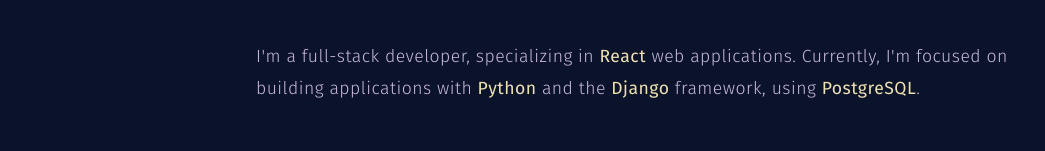
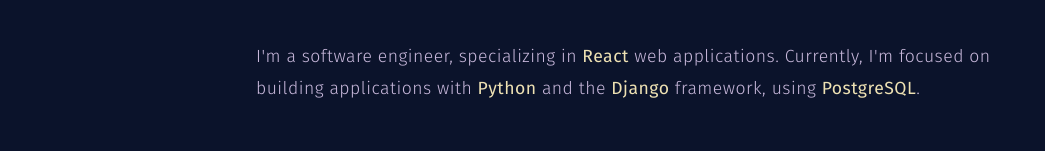
Before and after one commit to eaknott/personal-portfolio, a React (Create React App) app: page / in a window 1280 px wide. Shown: the part 388-539 px from the top of the page, without its empty margins (0-1045 px from the left). Built offline with nearby package versions, Linux system fonts and the light colour scheme.

Commit message:
Edit home page intro

```diff
--- a/src/pages/Home.jsx
+++ b/src/pages/Home.jsx
@@ -4,7 +4,7 @@ function Home() {
       <div className="home-text">
         <div className="intro">Hello, my name is </div>
         <h1>Emily Knott.</h1>
-        <p>I'm a full-stack developer, specializing in <span>React</span> web applications. Currently, I'm focused on building applications with <span>Python</span> and the <span>Django</span> framework, using <span>PostgreSQL</span>.</p>
+        <p>I'm a software engineer, specializing in <span>React</span> web applications. Currently, I'm focused on building applications with <span>Python</span> and the <span>Django</span> framework, using <span>PostgreSQL</span>.</p>
         <a href="#projects"><button>Check out my portfolio!</button></a>
       </div>
     </div>
```
